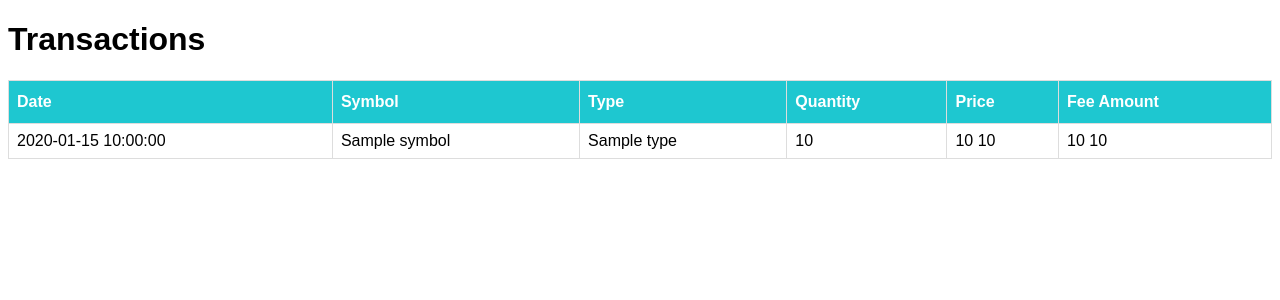
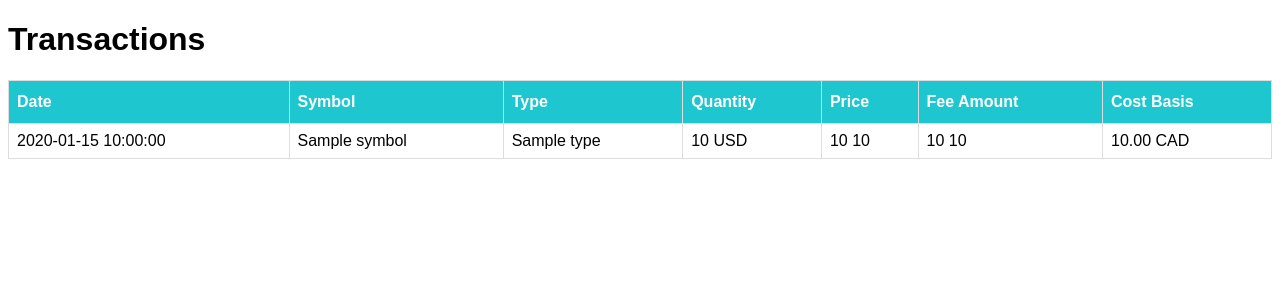
Before and after one commit to 0xSP3C14LN1NJ4/CryptoPortfolioTracker, a Flask app: template templates/transactions.html in a window 1280 px wide. Shown: the part 54-354 px from the top of the page. Run offline with Flask 2, Linux system fonts and the light colour scheme; the template is opened without the code that fills it: most values are stand-ins (such as "Sample title", 1, 10 or a date in 2020).

Commit message:
add cost basis

```diff
--- a/app.py
+++ b/app.py
@@ -8,12 +8,12 @@ import hmac
 import hashlib
 from graphviz import render
 import requests
+from dateutil import parser
 
 app = Flask(__name__)
 
 
 # Sandbox account
-"""
 api_key_file = open("api-key-test.txt")
 gemini_api_key = api_key_file.readline()
 api_key_file.close()
@@ -23,10 +23,10 @@ gemini_api_secret = (api_secret_file.readline()).encode()
 api_secret_file.close()
 
 base_url = "https://api.sandbox.gemini.com"
-"""
+
 
 # Main account
-
+"""
 api_key_file = open("api-key.txt")
 gemini_api_key = api_key_file.readline()
 api_key_file.close()
@@ -36,17 +36,25 @@ gemini_api_secret = (api_secret_file.readline()).encode()
 api_secret_file.close()
 
 base_url = "https://api.gemini.com"
-
+"""
 
 
 account = "primary"
+
+
+# CoinAPI.io API key to calculate the cost basis
+coin_api_key_file = open("api-key-CoinAPI.txt")
+coin_api_key = coin_api_key_file.readline()
+coin_api_key_file.close()
+coin_api_url = 'https://rest.coinapi.io'
+coin_api_headers = {'X-CoinAPI-Key': coin_api_key}
 
 
 @app.route('/')
 def index():
     endpoint = "/v1/notionalbalances/cad"
     url = base_url + endpoint
-    total_balance = 0;
+    total_balance = 0
 
     payload = {
         "nonce": get_nonce(),
@@ -74,6 +82,12 @@ def transactions():
 
     transactions = execute_request(payload, url)
     transactions = timestamps_to_dates(transactions)
+    transactions = get_cost_basis(transactions)
+
+    for transaction in transactions:
+        symbol = transaction['symbol']
+        fee_currency = transaction['fee_currency']
+        transaction['currency'] = symbol.replace(fee_currency, "")
     return render_template("transactions.html", transactions=transactions)
 
 
@@ -91,6 +105,7 @@ def transfers():
 
     transfers = execute_request(payload, url)
     transfers = timestamps_to_dates(transfers)
+    transfers = get_cost_basis(transfers)
     return render_template("transfers.html", transfers=transfers)
 
 
@@ -161,6 +176,7 @@ def cancel_order():
     order_cancelled = execute_request(payload, url)
     return render_template('/trade.html', order_cancelled=order_cancelled)
 
+
 def check_symbol(symbol):
     symbols = get_symbols()
 
@@ -216,10 +232,36 @@ def get_nonce():
     payload_nonce = str(int(time.mktime(t.timetuple())*1000))
     return payload_nonce
 
+
 def timestamps_to_dates(data):
     for item in data:
-        item['date'] = datetime.datetime.fromtimestamp(item['timestampms']/1000).strftime('%Y-%m-%d %H:%M:%S')
+        item['date'] = datetime.datetime.fromtimestamp(
+            item['timestampms']/1000).strftime('%Y-%m-%d %H:%M:%S')
+        item['date_iso'] = datetime.datetime.fromtimestamp(
+            item['timestampms']/1000).replace(microsecond=0).isoformat()
     return data
+
+
+def get_cost_basis(data):
+    for item in data:
+        if item['type'] == 'Buy' or item['type'] == 'Sell':
+            asset_id_base = item['fee_currency']
+        else:
+            asset_id_base = item['currency']
+
+        asset_id_quote = 'CAD'
+        time_start = item['date_iso']
+        time_end = (parser.isoparse(time_start) +
+                    datetime.timedelta(minutes=1)).isoformat()
+
+        endpoint = '/v1/exchangerate/{}/{}/history?period_id=1SEC&time_start={}&time_end={}'.format(
+            asset_id_base, asset_id_quote, time_start, time_end)
+        url = coin_api_url + endpoint
+        response = requests.get(url, headers=coin_api_headers)
+        cost_basis = response.json()
+        item['cost_basis'] = cost_basis[0]['rate_open']
+    return data
+
 
 if __name__ == "__main__":
     app.run(debug=True, host="127.0.0.1", port="5050")
--- a/templates/transactions.html
+++ b/templates/transactions.html
@@ -10,6 +10,7 @@
             <th>Quantity</th>
             <th>Price</th>
             <th>Fee Amount</th>
+            <th>Cost Basis</th>
         </tr>
     </thead>
     <tbody>
@@ -18,9 +19,10 @@
             <td>{{ transaction['date'] }}</td>
             <td>{{ transaction['symbol'] }}</td>
             <td>{{ transaction['type'] }}</td>
-            <td>{{ transaction['amount'] }}</td>
+            <td>{{ transaction['amount'] }} {{ transaction['currency'] }}</td>
             <td>{{ transaction['price'] }} {{ transaction['fee_currency'] }}</td>
             <td>{{ transaction['fee_amount'] }} {{ transaction['fee_currency'] }}</td>
+            <td>{{ '%0.2f' | format(transaction['cost_basis']|float) }} CAD</td>
         </tr>
         {% endfor %}
     </tbody>
--- a/templates/transfers.html
+++ b/templates/transfers.html
@@ -7,6 +7,7 @@
             <th>Date</th>
             <th>Type</th>
             <th>Amount</th>
+            <th>Cost Basis</th>
         </tr>
         <tbody>
             {% for transfer in transfers %}
@@ -14,6 +15,7 @@
                 <td>{{ transfer['date'] }}</td>
                 <td>{{ transfer['type'] }}</td>
                 <td>{{ transfer['amount'] }} {{ transfer['currency'] }}</td>
+                <td>{{ '%0.2f' | format(transfer['cost_basis']|float) }} CAD</td>
             </tr>
             {% endfor %}
         </tbody>
```
